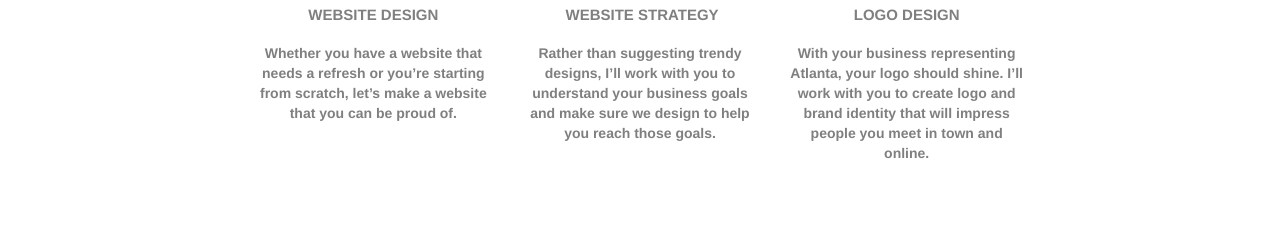
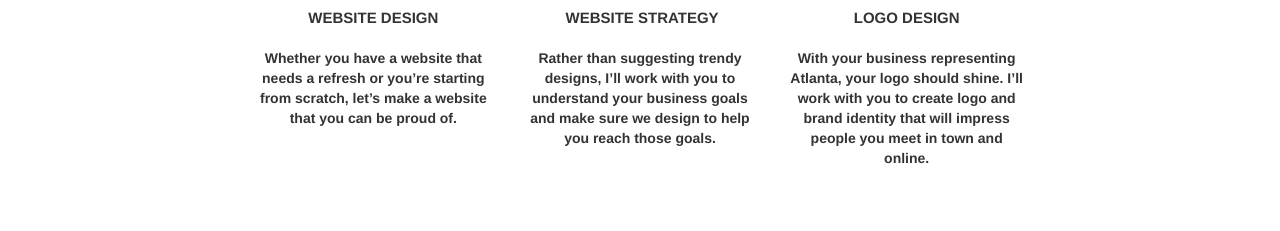
Before and after one commit to isfiaya/project4, a plain HTML site: page index.html in a window 1280 px wide. Shown: the part 809-1040 px from the top of the page. Drawn offline with Linux system fonts and the light colour scheme.

Commit message:
updated font colours to be more accessable

```diff
--- a/index.html
+++ b/index.html
@@ -9,8 +9,7 @@
 
 	<link rel="stylesheet" type="text/css" href="./css/bootstrap.css">
 	<link rel="stylesheet" type="text/css" href="style.css">
-	<link rel="stylesheet" type="text/css" href="./css/font-awesome.css">
-	<link rel="stylesheet" type="text/css" href="./css/et-line.css">
+
 
 
 
@@ -76,7 +75,7 @@
 <!-- bloc-1-hero END -->
 
 <!-- bloc-2-services -->
-<div class="bloc bgc-white l-bloc">
+<div class="bloc bgc-white">
 	<div class="container bloc-md">
 		<div class="row">
 			<div class="col-sm-12 text-center">
@@ -88,9 +87,9 @@
 				<div class="text-center">
 					<span class="et-icon-browser sm-shadow icon-dark-slate-blue icons icon-lg"></span>
 				</div>
-				<h1 class="mg-md text-center service-header">
+				<h2 class="mg-md text-center service-header">
 					Website Design
-				</h1>
+				</h2>
 				<p class="text-center ">
 					Whether you have a website that needs a refresh or you&rsquo;re starting from scratch, let&rsquo;s make a website that you can be proud of.
 				</p>
@@ -99,9 +98,9 @@
 				<div class="text-center">
 					<span class="et-icon-presentation sm-shadow icon-dark-slate-blue icons icon-lg"></span>
 				</div>
-				<h1 class="mg-md text-center service-header">
+				<h2 class="mg-md text-center service-header">
 					&nbsp;Website Strategy
-				</h1>
+				</h2>
 				<p class="text-center ">
 					Rather than suggesting trendy designs, I&rsquo;ll work with you to understand your business goals and make sure we design to help you reach those goals.<br>
 				</p>
@@ -110,9 +109,9 @@
 				<div class="text-center">
 					<span class="et-icon-edit sm-shadow icon-dark-slate-blue icons icon-lg"></span>
 				</div>
-				<h1 class="mg-md text-center service-header">
+				<h2 class="mg-md text-center service-header">
 					Logo Design
-				</h1>
+				</h2>
 				<p class="text-center ">
 					With your business representing Atlanta, your logo should shine. I&rsquo;ll work with you to create logo and brand identity that will impress people you meet in town and online.
 				</p>
@@ -292,6 +291,9 @@
 
 </div>
 <!-- Main container END -->
+<link rel="stylesheet" type="text/css" href="./css/font-awesome.css">
+<link rel="stylesheet" type="text/css" href="./css/et-line.css">
+
    <script src="./js/jquery-3.4.1.min.js"></script>
 	<script src="./js/bootstrap.min.js"></script>
 	<script src="./js/blocs.js"></script>
```
Also changed, not shown: contact.html (+4 -3 lines).
